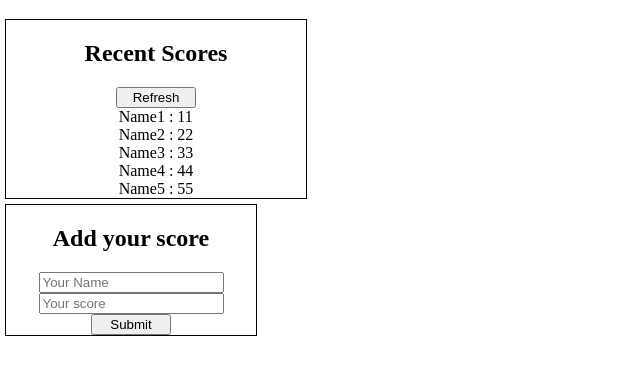
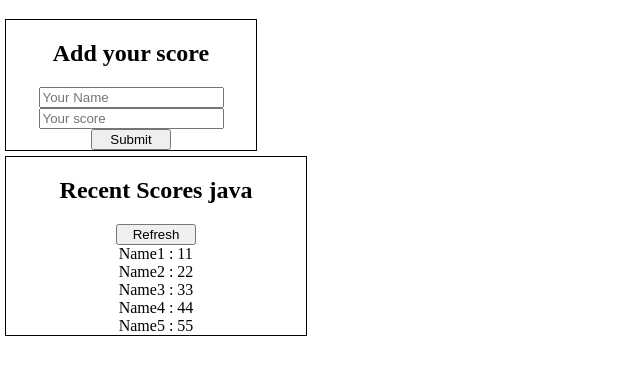
Before and after one commit to anas599/Leaderboard, a website built with webpack: page src/index.html in a window 1280 px wide. Shown: the part 61-436 px from the top of the page, without its empty margins (0-640 px from the left). Built offline with nearby package versions, Linux system fonts and the light colour scheme.

Commit message:
Add Website Structure

```diff
--- a/src/index.html
+++ b/src/index.html
@@ -13,13 +13,14 @@
         <input type="text" name="yourname" id="" placeholder="Your Name">
         <input type="number" name="yourscore" id="" placeholder="Your Score">
     </form> -->
-    <section class="refreshSec">
+    <!-- <section class="refreshSec">
         <h2>Recent Scores</h2>
         <button>Refresh</button>
         <div id="scoreName">
-
         </div>
     </section>
+-->
+<!-- <div class="scoreName"></div> -->
     <script src="./recentScores.js"></script>
 </body>
 </html>
--- a/src/modules/recentScores.js
+++ b/src/modules/recentScores.js
@@ -1,4 +1,3 @@
-export default function displayRecent() {
 const scoresBoard = [
   {
     name: 'Name1',
@@ -21,9 +20,21 @@ export default function displayRecent() {
     score: 55,
   },
 ];
-  const scoreBoardVar = scoresBoard.map((x) => `${x.name} : ${x.score}<br>`)
+export default function displayRecent() {
+  const scoreBoardVar = scoresBoard
+    .map((x) => `${x.name} : ${x.score}<br>`)
     .join('');
-  document.getElementById('scoreName').innerHTML = scoreBoardVar;
+  const scBoard = document.createElement('div');
+  scBoard.classList.add('refreshSec');
+  const h2 = document.createElement('h2');
+  h2.innerHTML = 'Recent Scores java';
+  scBoard.appendChild(h2);
+  const refreshButton = document.createElement('button');
+  refreshButton.innerHTML = 'Refresh';
+  scBoard.appendChild(refreshButton);
+  const scoreDiv = document.createElement('div');
+  scoreDiv.classList.add = 'scoreName';
+  scoreDiv.innerHTML = scoreBoardVar;
+  scBoard.appendChild(scoreDiv);
+  return scBoard;
 }
-// const scoreBoardSection = document.createElement('section');
-// scoreBoardSection.classList.add('scoreBoardSection');
--- a/webpack.config.js
+++ b/webpack.config.js
@@ -1,6 +1,5 @@
 const path = require('path');
 const HtmlWebpackPlugin = require('html-webpack-plugin');
-// const WebpackLighthousePlugin = require('webpack-lighthouse-plugin');
 
 module.exports = {
   mode: 'development',
@@ -8,9 +7,6 @@ module.exports = {
     index: './src/index.js',
   },
   plugins: [
-    // new WebpackLighthousePlugin({
-    // url: 'http://localhost:9001',
-    // }),
     new HtmlWebpackPlugin({
       template: './src/index.html',
     }),
```
Also changed, not shown: dist/index.bundle.js, dist/index.html, 1 other file. Lines whose indentation alone changed are shown as unchanged.
